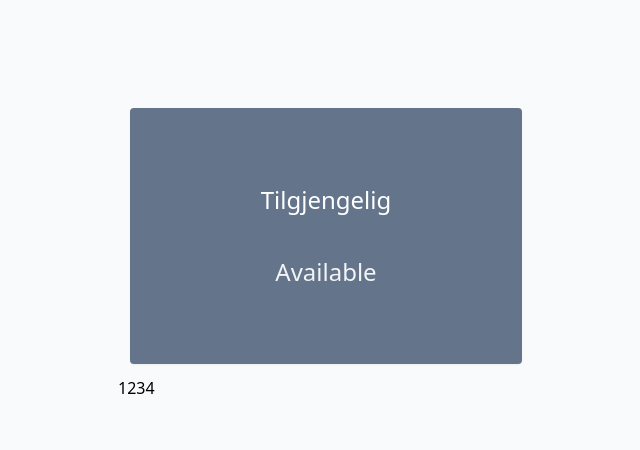
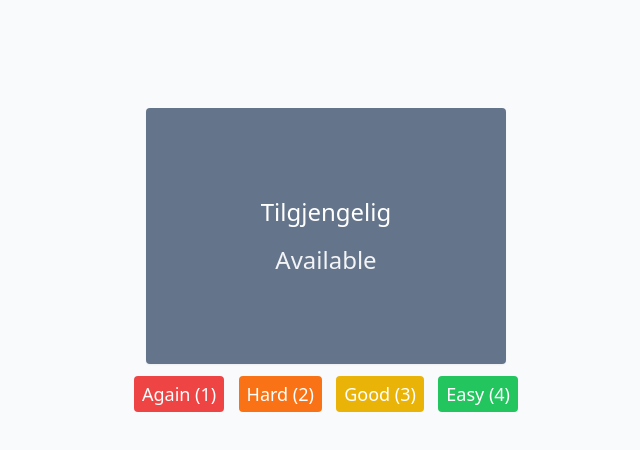
Before and after one commit to samxcrowley/flashcards, a React (Create React App) app in the folder flashcards-frontend-react/: page /card in a window 1280 px wide. Both pictures are taken after a click on the button "Flip Card". Shown: the top 450 px of the page, without its empty margins (314-954 px from the left). Built offline with nearby package versions, Linux system fonts and the light colour scheme.

Commit message:
Added template for rating buttons

```diff
--- a/flashcards-frontend-react/src/pages/CardPage.js
+++ b/flashcards-frontend-react/src/pages/CardPage.js
@@ -8,8 +8,8 @@ function Card() {
     let backText = "Available";
 
     return(
-        <div className="grid grid-rows content-center">
-            <div className="rounded mx-3 my-3 shadow-sm bg-slate-500 h-64 grid grid-rows content-center gap-10">
+        <div className="grid grid-rows content-center justify-center">
+            <div className="rounded mx-3 my-3 shadow-sm bg-slate-500 w-128 h-64 grid grid-rows content-center gap-4">
 
                 <div className="text-white text-2xl">{frontText}</div>
 
@@ -17,23 +17,23 @@ function Card() {
 
             </div>
             {!flipped &&
-                <button className="rounded h-16 bg-slate-700 text-white text-xl" onClick={() => setFlipped(true)}>
+                <button className="rounded w-96 h-16 bg-slate-700 text-white text-xl" onClick={() => setFlipped(true)}>
                     Flip Card
                 </button>
             }
             {flipped &&
-                <div className="w-24 flex flex-row">
-                    <button>
-                        1
+                <div className="w-96 flex flex-row justify-between">
+                    <button className="rounded px-2 py-1 bg-red-500 text-white text-lg">
+                        Again (1)
                     </button>
-                    <button>
-                        2
+                    <button className="rounded px-2 py-1 bg-orange-500 text-white text-lg">
+                        Hard (2)
                     </button>
-                    <button>
-                        3
+                    <button className="rounded px-2 py-1 bg-yellow-500 text-white text-lg">
+                        Good (3)
                     </button>
-                    <button>
-                        4
+                    <button className="rounded px-2 py-1 bg-green-500 text-white text-lg">
+                        Easy (4)
                     </button>
                 </div>
             }
```
